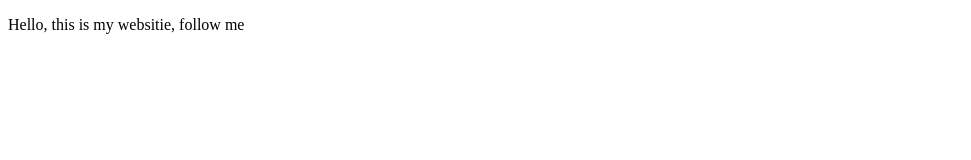
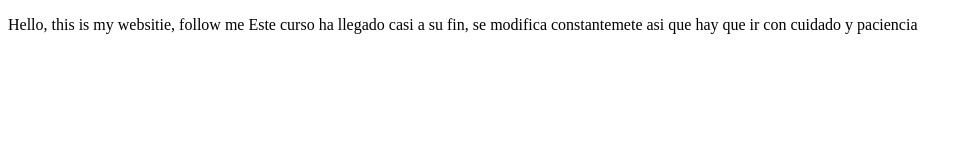
Before and after one commit to RoceguillG/proyectoDemoCursoPrework, a plain HTML site: page index.html in a window 1280 px wide. Shown: the whole page, without its empty margins (0-971 px from the left). Drawn offline with Linux system fonts and the light colour scheme.

Commit message:
ultimos cambios al casi finalizar el prework

```diff
--- a/index.html
+++ b/index.html
@@ -9,6 +9,8 @@
 <body>
     <p>
         Hello, this is my websitie, follow me
+        Este curso ha llegado casi a su fin, se modifica constantemete
+        asi que hay que ir con cuidado y paciencia
     </p>
 </body>
 </html>
```
